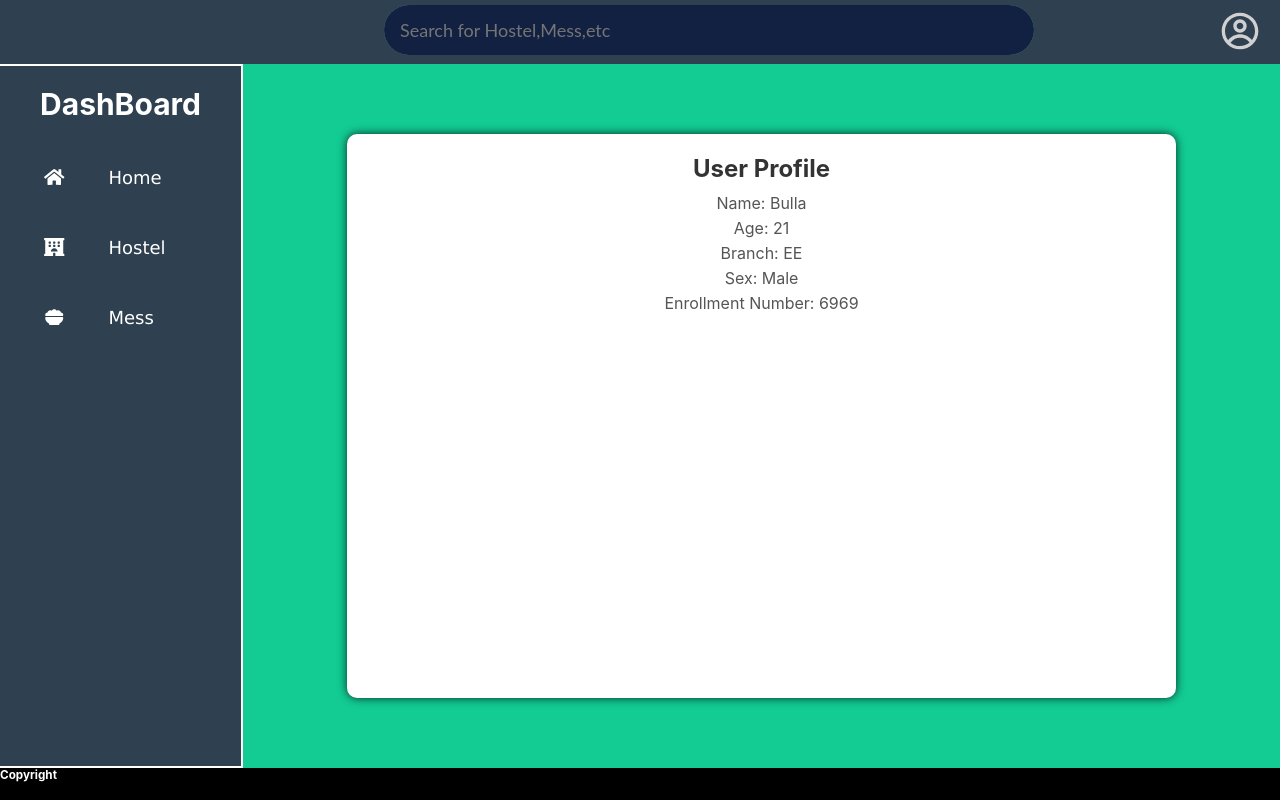
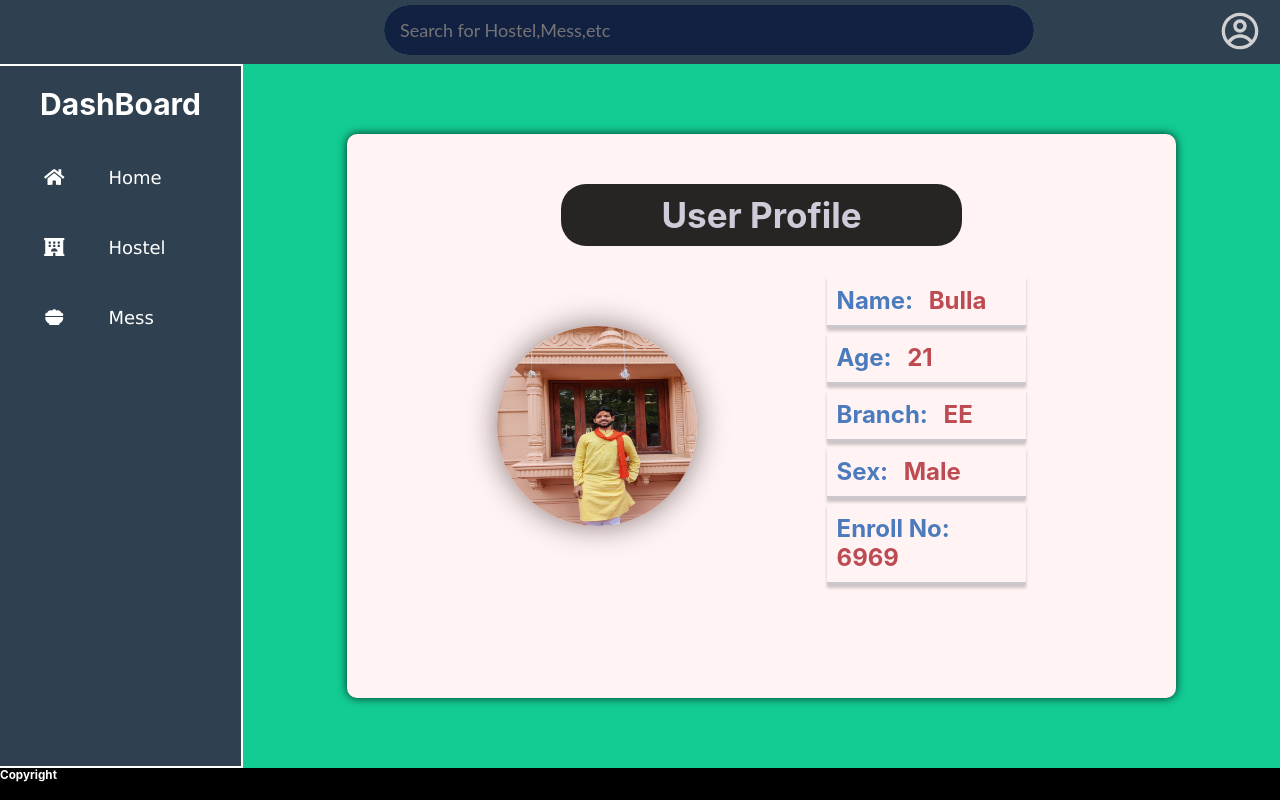
Before and after one commit to yashdubey369/Hostel_Management, a React (Create React App) app in the folder client/: page /hostel/profile in a window 1280 px wide. Built offline with nearby package versions, Linux system fonts and the light colour scheme.

Commit message:
profile updated

```diff
--- a/client/src/Data/Dummy.js
+++ b/client/src/Data/Dummy.js
@@ -1,6 +1,5 @@
 import React from "react";
-
-// import bulla from "./bulla.jpeg";
+import bulla from "./bulla.jpeg";
 export const user = [
   {
     id: 1,
@@ -9,6 +8,6 @@ export const user = [
     branch: "EE",
     sex: "Male",
     enrollNumber: "6969",
-  //  userImage: "./bulla.jpeg",
+  userImage: bulla,
   },
 ];
--- a/client/src/Pages/Hostel/Profile.css
+++ b/client/src/Pages/Hostel/Profile.css
@@ -1,31 +1,74 @@
 .user-profile {
   text-align: center;
-  background: #fff;
+  background: #fff3f3;
   border-radius: 10px;
   box-shadow: 0 0 10px rgba(0, 0, 0, 0.79);
   border-color: #333;
   height: 80%;
-  padding: 20px;
+  padding: 50px;
   width: 80%;
+  margin: 0 auto;
+  display: flex;
+  flex-direction: column;
+  align-items: center;
 }
 
-.user-image {
-  width: 150px;
-  height: 150px;
-  object-fit: cover;
-  margin: 10px auto;
-  border: 5px solid #ccc;
-  border-radius: 50%;
+.user-profile .profile-content {
+  display: flex;
+  justify-content: space-between;
+  width: 100%;
 }
 
-.user-profile h2 {
-  font-size: 24px;
-  margin-bottom: 10px;
-  color: #333;
+.profile-pic {
+  flex: 1;
+  text-align: right;
 }
 
-.user-profile p {
-  font-size: 16px;
-  margin-bottom: 5px;
-  color: #555;
+.profile-pic img {
+  max-width: 150%;
+  width: 200px;
+  height: 200px;
+  border-radius: 50%;
+  margin-bottom: 20px;
+  margin-top: 50px;
+  margin-left: 100px;
+  display: block;
+  box-shadow: 0px 0px 30px rgba(19, 2, 2, 0.5);
 }
+
+.user-details {
+  flex: 2;
+  text-align: left;
+  margin-left: 130px;
+}
+
+.user-details p {
+  padding :10px;
+  text-align: left;
+  margin: 0px 100px 5px;
+  font-weight: bold;
+  border-bottom: 3px solid #cac8cc;
+box-shadow: 0px 3px 3px rgba(0, 0, 0, 0.2);
+}
+.user-profile .field-name {
+  font-weight: bold;
+  margin-right: 10px;
+  color: #4b7bbd;
+  font-size:x-large;
+}
+.user-profile .field-answer {
+  font-weight: bold;
+  margin-right: 10px;
+  color: #bd4b51;
+  font-size:x-large;
+}
+
+.user-profile h1 {
+  background-color: #272424;
+  padding: 10px 100px;
+  border-radius: 25px;
+  font-size: 35px;
+  margin-bottom: 30px;
+  color: #d0cad9;
+  display: inline-block;
+}
--- a/client/src/Pages/Hostel/Profile.js
+++ b/client/src/Pages/Hostel/Profile.js
@@ -3,17 +3,23 @@ import './Profile.css';
 import { user } from '../../Data/Dummy';
 
 const Profile = () => {
-
-
   const userProfile = user[0];
   return (
     <div className="user-profile">
-      <h2>User Profile</h2>
-      <p>Name: {userProfile.name}</p>
-      <p>Age: {userProfile.age}</p>
-      <p>Branch: {userProfile.branch}</p>
-      <p>Sex: {userProfile.sex}</p>
-      <p>Enrollment Number: {userProfile.enrollNumber}</p>
+      <h1>User Profile</h1>
+      <div className="profile-content">
+        <div className="profile-pic">
+          <img src={userProfile.userImage} alt="Profile"/>
+        </div>
+        <div className="user-details">
+          <p><span className="field-name">Name:</span><span className="field-answer">   {userProfile.name}
+          </span></p>
+          <p><span className="field-name">Age: </span>  <span className="field-answer">   {userProfile.age}</span></p>
+          <p><span className="field-name">Branch: </span> <span className="field-answer">  {userProfile.branch}</span></p>
+          <p><span className="field-name">Sex: </span> <span className="field-answer">    {userProfile.sex}</span></p>
+          <p><span className="field-name">Enroll No: </span><span className="field-answer">  {userProfile.enrollNumber}</span></p>
+        </div>
+      </div>
     </div>
   );
 };
```
Also changed, not shown: client/src/Data/bulla.jpeg (added).
